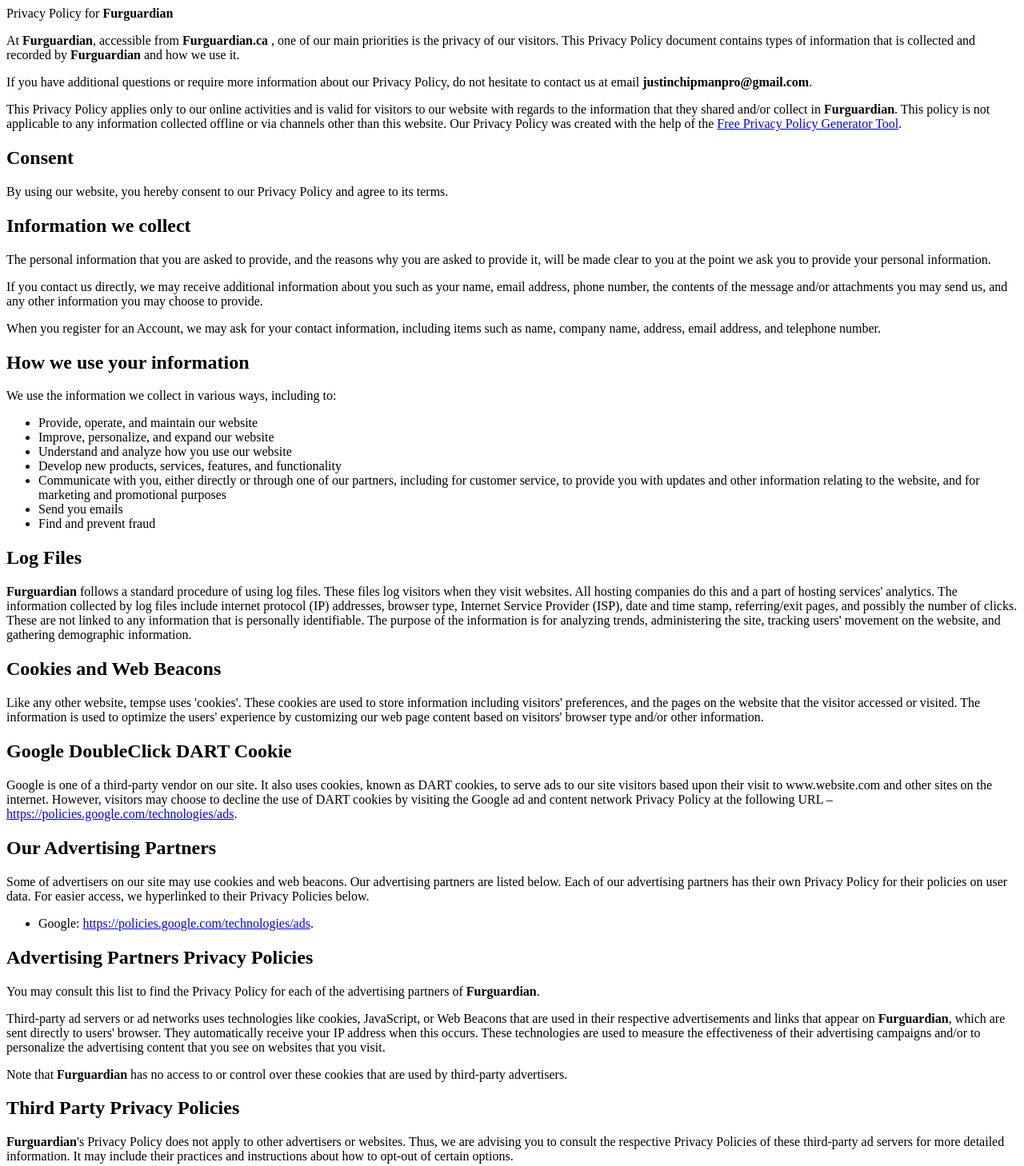
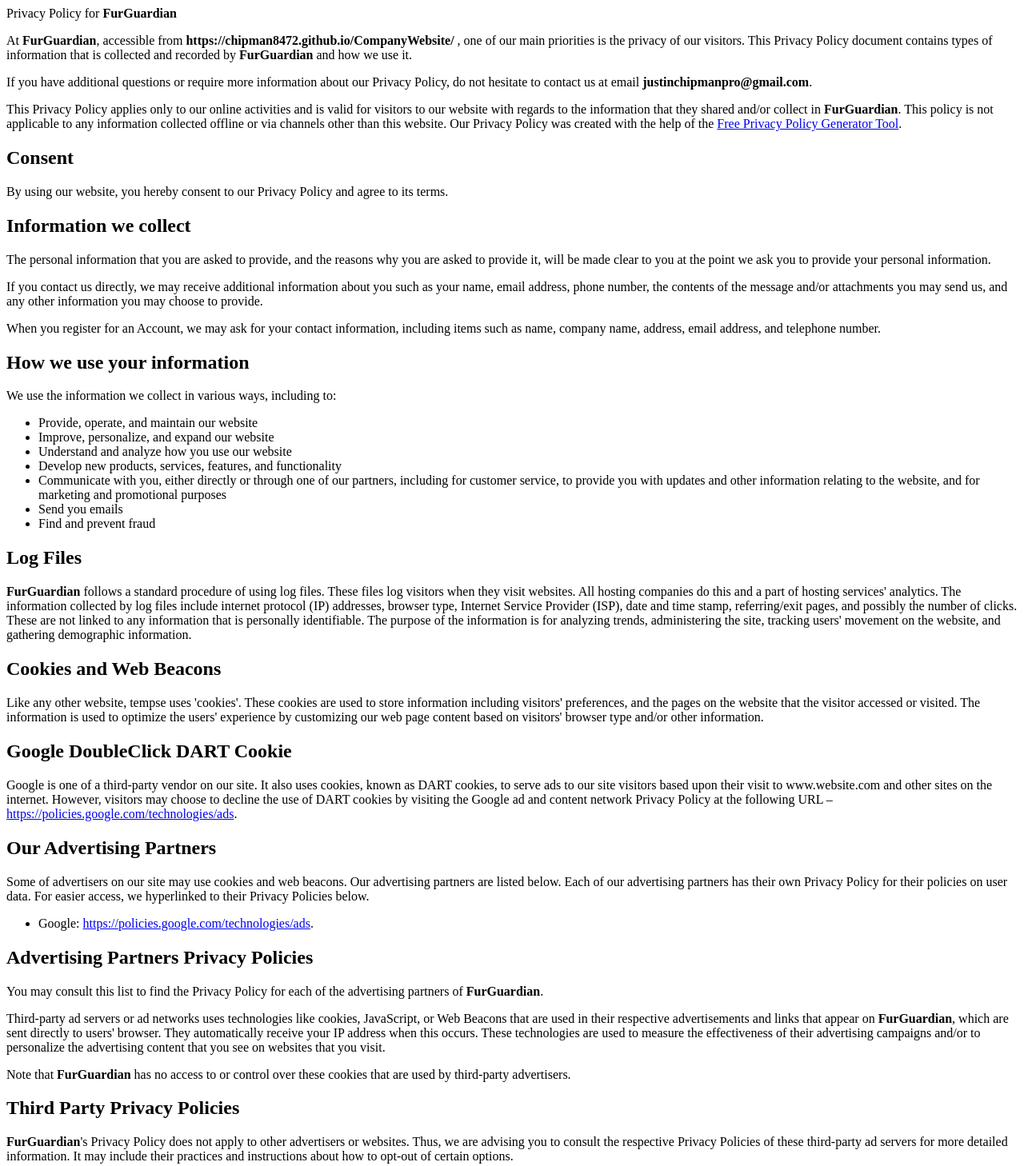
Before and after one commit to Chipman8472/CompanyWebsite, a plain HTML site: page index.html in a window 1280 px wide. Shown: the top 1458 px of the page at 80% size. Drawn offline with Linux system fonts and the light colour scheme.

Commit message:
Update index.html

```diff
--- a/index.html
+++ b/index.html
@@ -1,11 +1,11 @@
 <html>
-<p>Privacy Policy for <b>Furguardian</b></p>
+<p>Privacy Policy for <b>FurGuardian</b></p>
 
-<p>At <b>Furguardian</b>, accessible from <b>Furguardian.ca </b>, one of our main priorities is the privacy of our visitors. This Privacy Policy document contains types of information that is collected and recorded by <b>Furguardian</b> and how we use it.</p>
+<p>At <b>FurGuardian</b>, accessible from <b>https://chipman8472.github.io/CompanyWebsite/ </b>, one of our main priorities is the privacy of our visitors. This Privacy Policy document contains types of information that is collected and recorded by <b>FurGuardian</b> and how we use it.</p>
 
 <p>If you have additional questions or require more information about our Privacy Policy, do not hesitate to contact us at email <b>justinchipmanpro@gmail.com</b>.</p>
 
-<p>This Privacy Policy applies only to our online activities and is valid for visitors to our website with regards to the information that they shared and/or collect in <b>Furguardian</b>. This policy is not applicable to any information collected offline or via channels other than this website. Our Privacy Policy was created with the help of the <a href="https://freeprivacypolicygeneratortool.github.io">Free Privacy Policy Generator Tool</a>.</p>
+<p>This Privacy Policy applies only to our online activities and is valid for visitors to our website with regards to the information that they shared and/or collect in <b>FurGuardian</b>. This policy is not applicable to any information collected offline or via channels other than this website. Our Privacy Policy was created with the help of the <a href="https://freeprivacypolicygeneratortool.github.io">Free Privacy Policy Generator Tool</a>.</p>
 
 <h2>Consent</h2>
 
@@ -33,7 +33,7 @@
 
 <h2>Log Files</h2>
 
-<p><b>Furguardian</b> follows a standard procedure of using log files. These files log visitors when they visit websites. All hosting companies do this and a part of hosting services' analytics. The information collected by log files include internet protocol (IP) addresses, browser type, Internet Service Provider (ISP), date and time stamp, referring/exit pages, and possibly the number of clicks. These are not linked to any information that is personally identifiable. The purpose of the information is for analyzing trends, administering the site, tracking users' movement on the website, and gathering demographic information.</p>
+<p><b>FurGuardian</b> follows a standard procedure of using log files. These files log visitors when they visit websites. All hosting companies do this and a part of hosting services' analytics. The information collected by log files include internet protocol (IP) addresses, browser type, Internet Service Provider (ISP), date and time stamp, referring/exit pages, and possibly the number of clicks. These are not linked to any information that is personally identifiable. The purpose of the information is for analyzing trends, administering the site, tracking users' movement on the website, and gathering demographic information.</p>
 
 <h2>Cookies and Web Beacons</h2>
 
@@ -55,15 +55,15 @@
 
 <h2>Advertising Partners Privacy Policies</h2>
 
-<P>You may consult this list to find the Privacy Policy for each of the advertising partners of <b>Furguardian</b>.</p>
+<P>You may consult this list to find the Privacy Policy for each of the advertising partners of <b>FurGuardian</b>.</p>
 
-<p>Third-party ad servers or ad networks uses technologies like cookies, JavaScript, or Web Beacons that are used in their respective advertisements and links that appear on <b>Furguardian</b>, which are sent directly to users' browser. They automatically receive your IP address when this occurs. These technologies are used to measure the effectiveness of their advertising campaigns and/or to personalize the advertising content that you see on websites that you visit.</p>
+<p>Third-party ad servers or ad networks uses technologies like cookies, JavaScript, or Web Beacons that are used in their respective advertisements and links that appear on <b>FurGuardian</b>, which are sent directly to users' browser. They automatically receive your IP address when this occurs. These technologies are used to measure the effectiveness of their advertising campaigns and/or to personalize the advertising content that you see on websites that you visit.</p>
 
-<p>Note that <b>Furguardian</b> has no access to or control over these cookies that are used by third-party advertisers.</p>
+<p>Note that <b>FurGuardian</b> has no access to or control over these cookies that are used by third-party advertisers.</p>
 
 <h2>Third Party Privacy Policies</h2>
 
-<p><b>Furguardian</b>'s Privacy Policy does not apply to other advertisers or websites. Thus, we are advising you to consult the respective Privacy Policies of these third-party ad servers for more detailed information. It may include their practices and instructions about how to opt-out of certain options. </p>
+<p><b>FurGuardian</b>'s Privacy Policy does not apply to other advertisers or websites. Thus, we are advising you to consult the respective Privacy Policies of these third-party ad servers for more detailed information. It may include their practices and instructions about how to opt-out of certain options. </p>
 
 <p>You can choose to disable cookies through your individual browser options. To know more detailed information about cookie management with specific web browsers, it can be found at the browsers' respective websites.</p>
 
@@ -90,5 +90,5 @@
 
 <p>Another part of our priority is adding protection for children while using the internet. We encourage parents and guardians to observe, participate in, and/or monitor and guide their online activity.</p>
 
-<p><b>Furguardian</b> does not knowingly collect any Personal Identifiable Information from children under the age of 13. If you think that your child provided this kind of information on our website, we strongly encourage you to contact us immediately and we will do our best efforts to promptly remove such information from our records.</p>
+<p><b>FurGuardian</b> does not knowingly collect any Personal Identifiable Information from children under the age of 13. If you think that your child provided this kind of information on our website, we strongly encourage you to contact us immediately and we will do our best efforts to promptly remove such information from our records.</p>
     </html>
```
